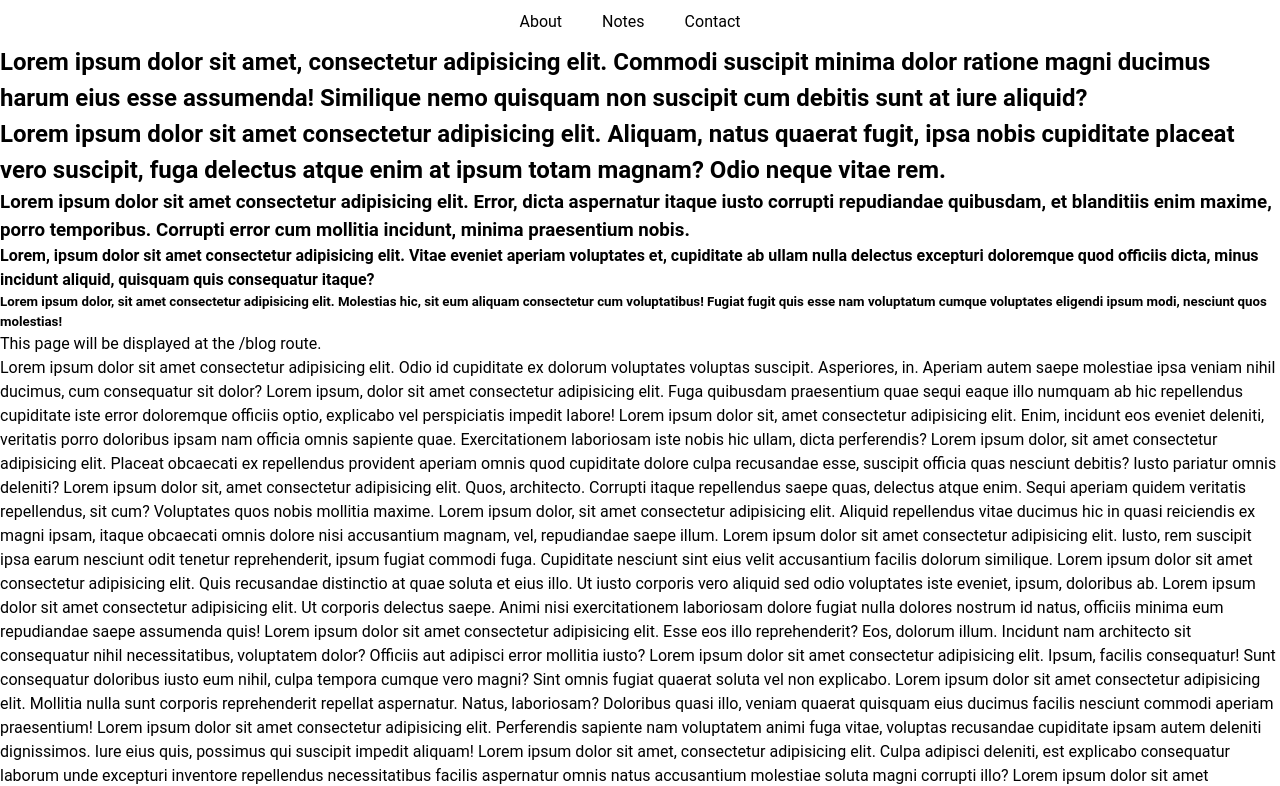
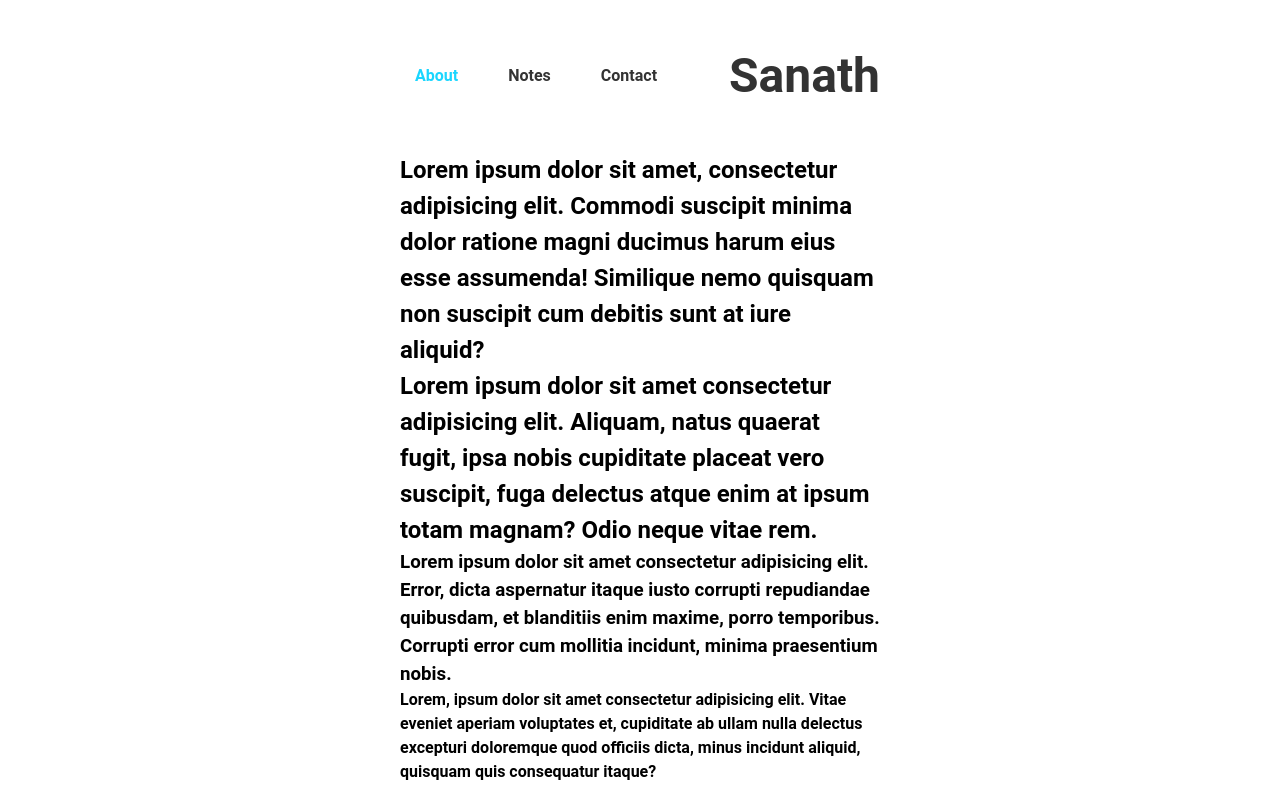
Before and after one commit to sanathkandikanti/personal-website-frontend, a Nuxt app: page / in a window 1280 px wide. Shown: the top 786 px of the page. Built offline with nearby package versions, Linux system fonts and the light colour scheme.

Commit message:
Added stlying and padding for header

```diff
--- a/components/header.vue
+++ b/components/header.vue
@@ -1,40 +1,81 @@
 <template>
-    <header>
+    <header class="header">
+      <div class="header-content">
         <nav>
           <ul>
-                <li><nuxt-link to="/">About</nuxt-link></li>
+            <li><nuxt-link to="/" exact>About</nuxt-link></li>
             <li><nuxt-link to="/notes">Notes</nuxt-link></li>
             <li><nuxt-link to="/contact">Contact</nuxt-link></li>
           </ul>
         </nav>
+        <span class="header-text"><nuxt-link to="/">Sanath</nuxt-link></span>
+      </div>
     </header>
   </template>
 
+  <style scoped>
+.header {
+  background-color: #ffffff;
+  padding: 20px 0;
+  width: 100%;
+  margin: 0 auto;
+}
 
-<style scoped>
-header {
-    padding: 10px 20px;
+  .header-content {
+    max-width: 1200px;
+    margin: 0 auto;
+    display: flex;
+    justify-content: space-between;
+    align-items: center;
+    padding: 20px 0;
   }
+
+  @media screen and (max-width: 768px) {
+  /* Adjust max-width for smaller screens */
+  .header-content {
+    max-width: 90%;
+  }
+}
+
 
   nav ul {
     list-style: none;
     display: flex;
-    justify-content: center;
+    justify-content: flex-start;
     align-items: center;
+    padding: 0;
+    margin: 0;
   }
 
   nav ul li {
     margin-right: 20px;
   }
 
+  nav ul li:last-child {
+    margin-right: 0;
+  }
+
   nav ul li a {
     text-decoration: none;
-    color: black;
-    padding: 10px;
+    color: #333333;
+    font-weight: bold;
+    padding: 10px 15px;
     transition: background-color 0.3s ease;
   }
 
-nav ul li a:hover {
-    border-radius: 5px;
+  .router-link-exact-active {
+    color: #1ad6ff;
+  }
+
+  .header-text {
+    text-decoration: none;
+    color: #333333;
+    font-weight: bold;
+    font-size: 48px;
+  }
+
+  .header-text a {
+    color: #333333;
+    text-decoration: none;
   }
   </style>
--- a/layouts/default.vue
+++ b/layouts/default.vue
@@ -1,19 +1,46 @@
 <template>
-    <div>
+    <div class="page-wrapper">
         <Header />
+        <div class="content-wrapper">
             <slot />
+        </div>
     </div>
 </template>
 
 <script>
 import Header from '~/components/header.vue';
+
 export default {
     components: {
-      Header
-    }
-  }
+        Header,
+    },
+};
 </script>
 
 <style>
-  /* styles */
-  </style>
+.page-wrapper {
+    display: flex;
+    flex-direction: column;
+    align-items: center;
+    padding: 0 20px;
+}
+
+.content-wrapper {
+    width: 100%;
+    max-width: 1200px;
+    margin: 0 auto;
+}
+
+@media screen and (min-width: 1200px) {
+    .page-wrapper {
+        padding: 0 400px;
+        /* Large screens: set padding to 400px */
+    }
+}
+
+@media screen and (max-width: 768px) {
+    .page-wrapper {
+        padding: 0 10px;
+        /* Small screens: set padding to 10px */
+    }
+}</style>
--- a/package.json
+++ b/package.json
@@ -14,7 +14,8 @@
   },
   "dependencies": {
     "@mdi/font": "^7.2.96",
+    "@nuxtjs/vuetify": "^1.12.3",
     "vite-plugin-vuetify": "^1.0.2",
-    "vuetify": "^3.1.4"
+    "vuetify": "^3.4.3"
   }
 }
```
Also changed, not shown: pages/index.vue (+62 -35 lines), 2 other files (tests, documents, lock files or other folders). Lines whose indentation alone changed are shown as unchanged.
